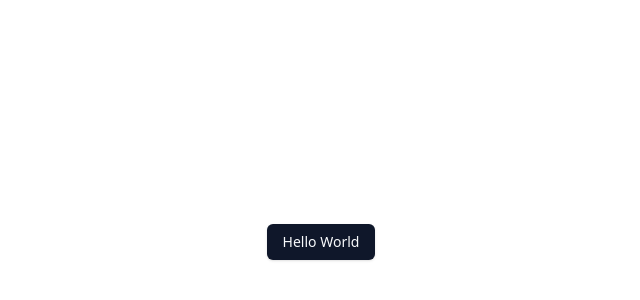
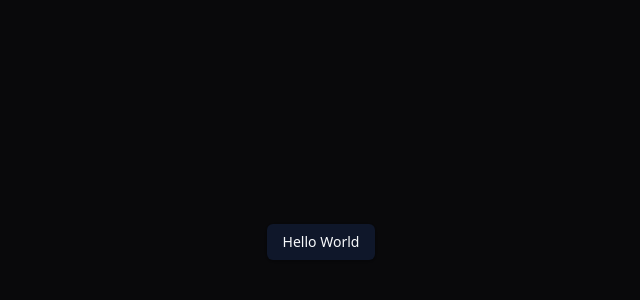
Before and after one commit to PedrohvFernandes/vue-nestjs-mongodb-pratica, a Vue app in the folder web-vue/: page / in a window 1280 px wide. Shown: the part 158-458 px from the top of the page, without its empty margins (319-959 px from the left). Built offline with nearby package versions, Linux system fonts and the light colour scheme.

Commit message:
chore: add .html in tailwindcss

```diff
--- a/web-vue/tailwind.config.js
+++ b/web-vue/tailwind.config.js
@@ -11,6 +11,7 @@ module.exports = {
     './components/**/*.{ts,vue}',
     './app/**/*.{ts,vue}',
     './src/**/*.{ts,vue}',
+    './index.html'
   ],
 
   theme: {
```
